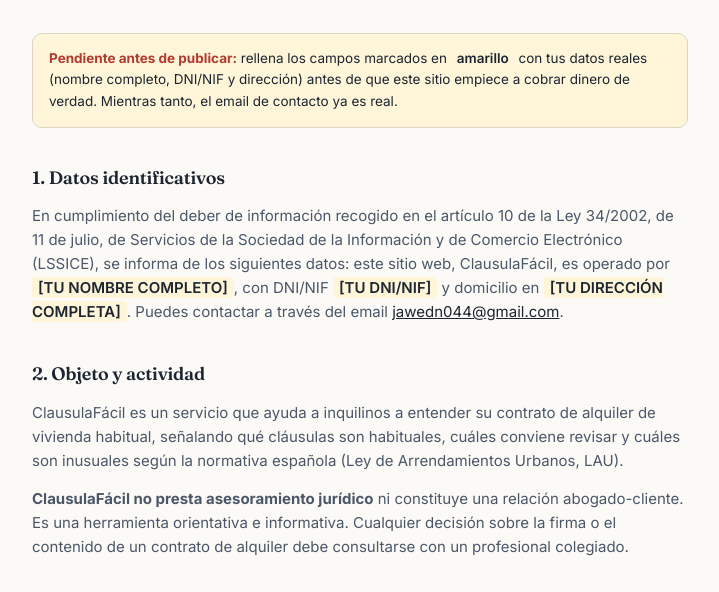
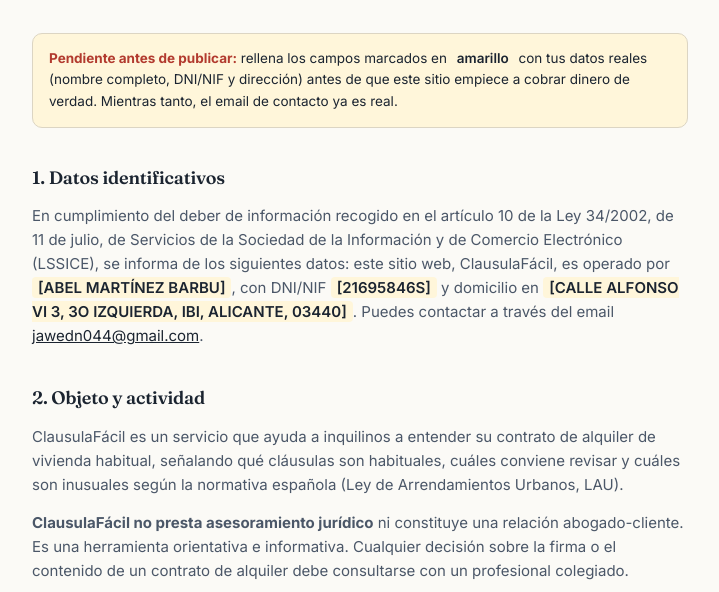
Before and after one commit to abell777/clausulafacil, a website: page aviso-legal.html in a window 1280 px wide. Shown: the part 145-737 px from the top of the page, without its empty margins (280-999 px from the left). Drawn offline with Linux system fonts and the light colour scheme.

Commit message:
Update aviso-legal.html

```diff
--- a/aviso-legal.html
+++ b/aviso-legal.html
@@ -57,7 +57,7 @@
 
   <h2>1. Datos identificativos</h2>
   <p>
-    En cumplimiento del deber de información recogido en el artículo 10 de la Ley 34/2002, de 11 de julio, de Servicios de la Sociedad de la Información y de Comercio Electrónico (LSSICE), se informa de los siguientes datos: este sitio web, ClausulaFácil, es operado por <span class="fill">[TU NOMBRE COMPLETO]</span>, con DNI/NIF <span class="fill">[TU DNI/NIF]</span> y domicilio en <span class="fill">[TU DIRECCIÓN COMPLETA]</span>. Puedes contactar a través del email <a href="mailto:jawedn044@gmail.com">jawedn044@gmail.com</a>.
+    En cumplimiento del deber de información recogido en el artículo 10 de la Ley 34/2002, de 11 de julio, de Servicios de la Sociedad de la Información y de Comercio Electrónico (LSSICE), se informa de los siguientes datos: este sitio web, ClausulaFácil, es operado por <span class="fill">[ABEL MARTÍNEZ BARBU]</span>, con DNI/NIF <span class="fill">[21695846S]</span> y domicilio en <span class="fill">[CALLE ALFONSO VI 3, 3O IZQUIERDA, IBI, ALICANTE, 03440]</span>. Puedes contactar a través del email <a href="mailto:jawedn044@gmail.com">jawedn044@gmail.com</a>.
   </p>
 
   <h2>2. Objeto y actividad</h2>
```
